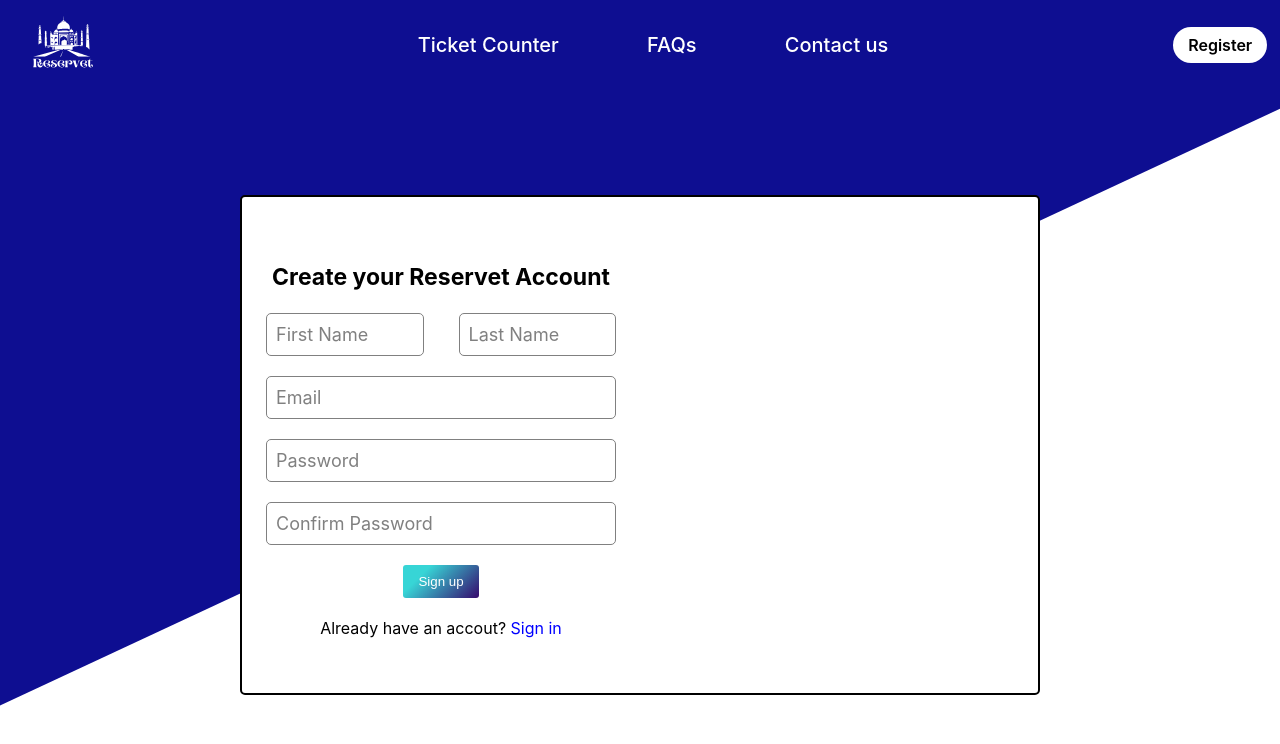
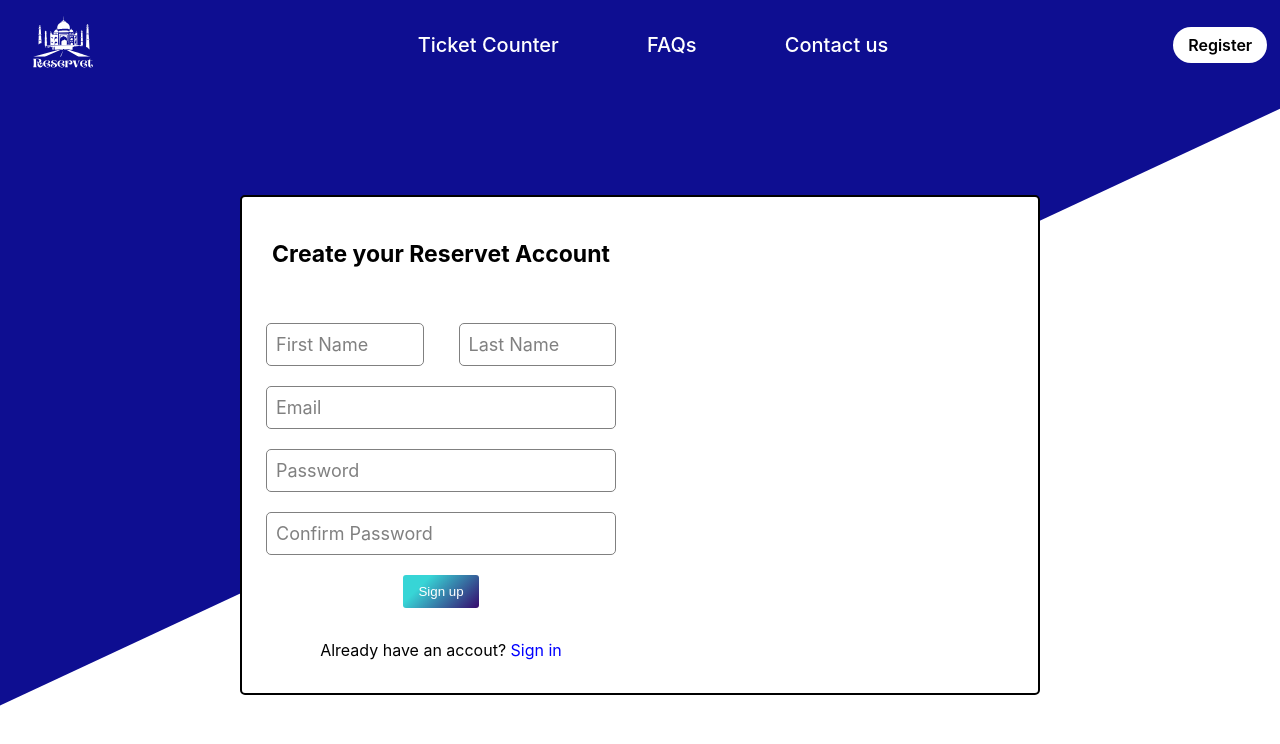
Before and after one commit to teamreservet/client, a React (Create React App) app: page /authenticate/register in a window 1280 px wide. Shown: the top 744 px of the page. Built offline with nearby package versions, Linux system fonts and the light colour scheme; no server answers.

Commit message:
shifted files to sign-up-log-in-page

```diff
--- a/src/components/signup/signup.styles.scss
+++ b/src/components/signup/signup.styles.scss
@@ -4,7 +4,7 @@
   display: flex;
   flex-direction: column;
   align-items: center;
-  justify-content: center;
+  justify-content: space-evenly;
 
   .signup-title {
     border-style: hidden;
@@ -53,7 +53,6 @@
     }
   }
   .to-log-in {
-    margin-top: 20px;
     & span {
       cursor: pointer;
       color: blue;
```
